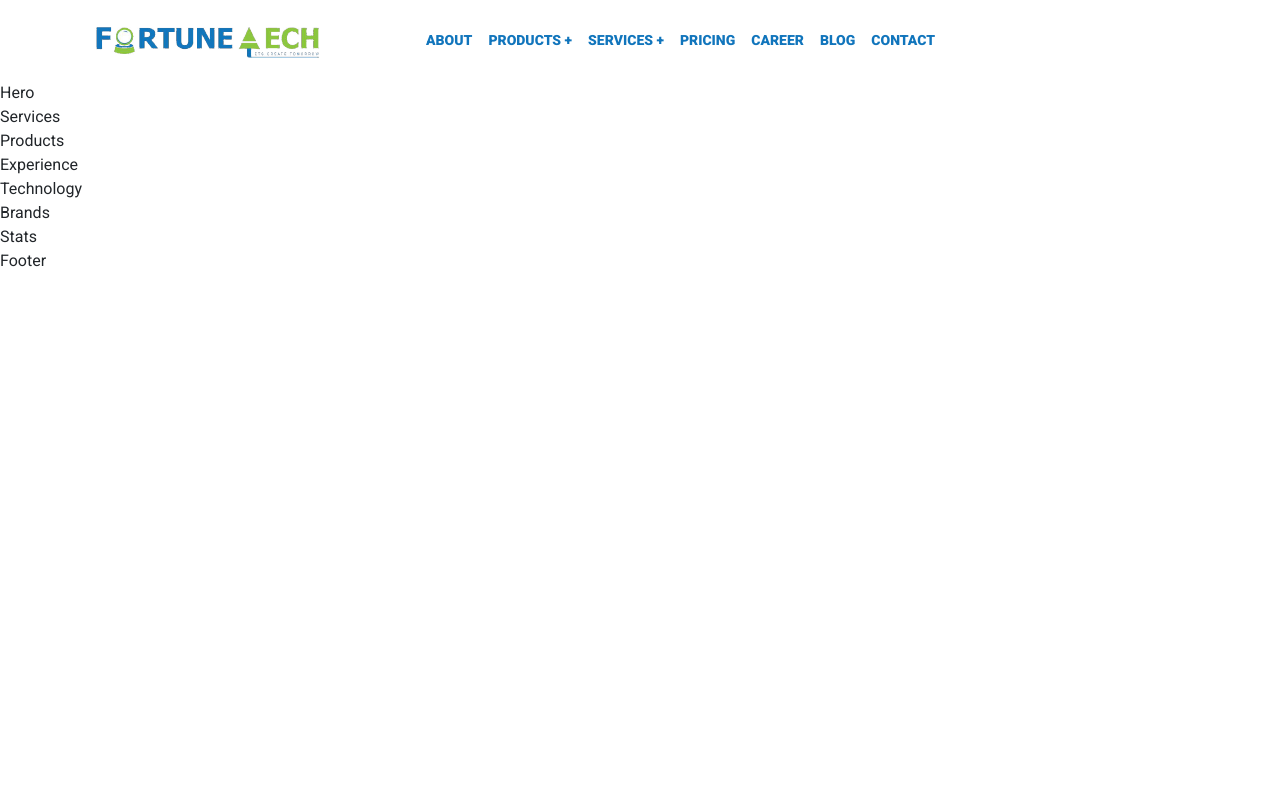
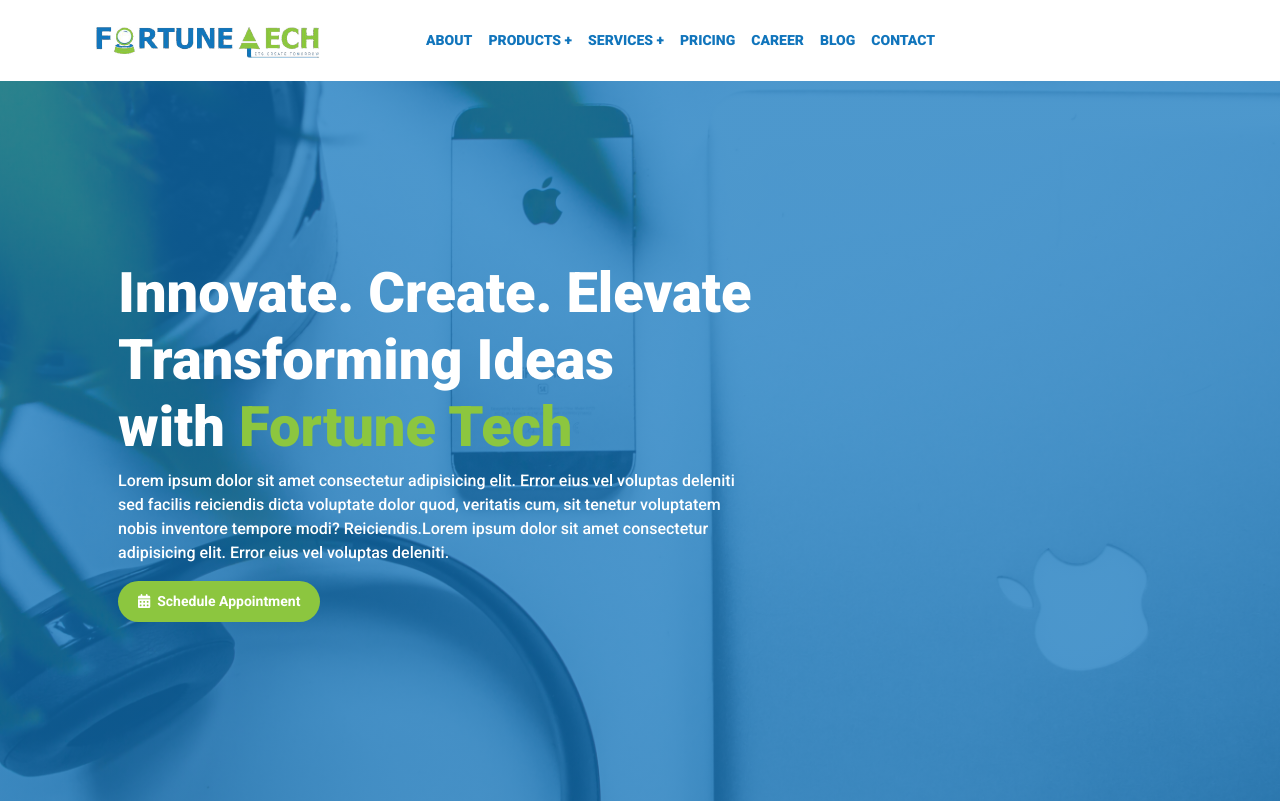
Before and after one commit to Shamonti/fortune-tech-landing-page, a React (Vite) app: page / in a window 1280 px wide. Shown: the top 803 px of the page. Built offline with nearby package versions, Linux system fonts and the light colour scheme; a web font is replaced by a local one.

Commit message:
Added hero section

```diff
--- a/package.json
+++ b/package.json
@@ -10,6 +10,9 @@
     "preview": "vite preview"
   },
   "dependencies": {
+    "@fortawesome/fontawesome-free": "^6.5.1",
+    "@fortawesome/free-solid-svg-icons": "^6.5.1",
+    "@fortawesome/react-fontawesome": "^0.2.0",
     "@headlessui/react": "^1.7.17",
     "@heroicons/react": "^2.0.18",
     "bootstrap": "^5.3.2",
--- a/src/components/Hero.jsx
+++ b/src/components/Hero.jsx
@@ -1,5 +1,44 @@
+import Container from 'react-bootstrap/Container';
+import Row from 'react-bootstrap/Row';
+import Col from 'react-bootstrap/Col';
+import { Button } from 'react-bootstrap';
+import { FontAwesomeIcon } from '@fortawesome/react-fontawesome';
+import { faCalendarDays } from '@fortawesome/free-solid-svg-icons';
+
 function Hero() {
-  return <div>Hero</div>;
+  return (
+    <section className='hero-section'>
+      <Container className='ps-5'>
+        <Row>
+          <Col xs={12} md={8}>
+            <h1>
+              Innovate. Create. Elevate Transforming Ideas <br></br> with{' '}
+              <span className='green-text'>Fortune Tech</span>
+            </h1>
+          </Col>
+        </Row>
+        <Row>
+          <Col xs={12} md={7}>
+            <p>
+              Lorem ipsum dolor sit amet consectetur adipisicing elit. Error
+              eius vel voluptas deleniti sed facilis reiciendis dicta voluptate
+              dolor quod, veritatis cum, sit tenetur voluptatem nobis inventore
+              tempore modi? Reiciendis.Lorem ipsum dolor sit amet consectetur
+              adipisicing elit. Error eius vel voluptas deleniti.
+            </p>
+          </Col>
+        </Row>
+        <Row>
+          <Col>
+            <Button className='custom-btn'>
+              <FontAwesomeIcon icon={faCalendarDays} />
+              &nbsp; Schedule Appointment
+            </Button>
+          </Col>
+        </Row>
+      </Container>
+    </section>
+  );
 }
 
 export default Hero;
--- a/src/index.css
+++ b/src/index.css
@@ -10,9 +10,56 @@
   font-weight: 900;
   text-transform: uppercase;
   font-size: 14px;
-  color: #1175bc;
+  color: rgb(17, 117, 188);
 }
 
 .navbar-nav .nav-link.dropdown-toggle::after {
   display: none;
 }
+
+.hero-section {
+  background: linear-gradient(
+      0deg,
+      rgba(17, 117, 188, 0.75),
+      rgba(17, 117, 188, 0.75)
+    ),
+    url('../src/assets/banner.jpg');
+  background-size: cover;
+  background-repeat: no-repeat;
+  height: 90vh;
+  color: white;
+
+  display: flex;
+  align-items: center;
+}
+
+.hero-section h1 {
+  font-weight: 900;
+  font-size: 56px;
+}
+
+.hero-section .green-text {
+  color: #8cc63f;
+}
+
+.hero-section p {
+  font-size: 16px;
+  font-weight: 500;
+}
+
+.hero-section .custom-btn {
+  background-color: rgb(140, 198, 63);
+  border-radius: 30px;
+  border: none !important;
+  outline: none !important;
+  padding: 10px 20px;
+
+  font-weight: 600;
+  font-size: 14px;
+}
+
+.btn:active {
+  color: var(--bs-btn-active-color);
+  background-color: rgba(140, 198, 63, 0.75) !important;
+  border-color: none !important;
+}
```
Also changed, not shown: src/constants/index.js (deleted, +0 -30 lines), src/assets/banner.jpg (added), 1 other file (tests, documents, lock files or other folders).
